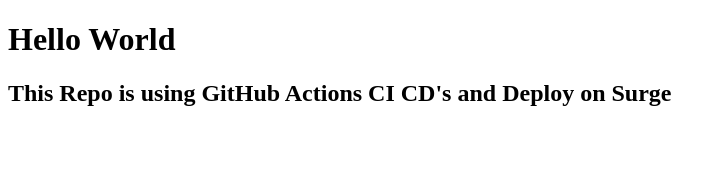
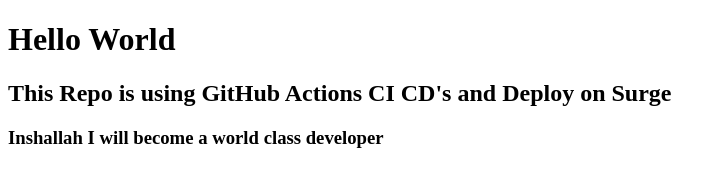
Before and after one commit to khizarwakeel/Bootcamp2020, a plain HTML site: page index.html in a window 1280 px wide. Shown: the whole page, without its empty margins (0-726 px from the left). Drawn offline with Linux system fonts and the light colour scheme.

Commit message:
final commit

```diff
--- a/index.html
+++ b/index.html
@@ -8,6 +8,7 @@
 <body>
     <h1>Hello World</h1>
     <h2>This Repo is using GitHub Actions CI CD's and Deploy on Surge</h2>
+    <h3>Inshallah I will become a world class developer</h3>
 </body>
 
 </html>
```
